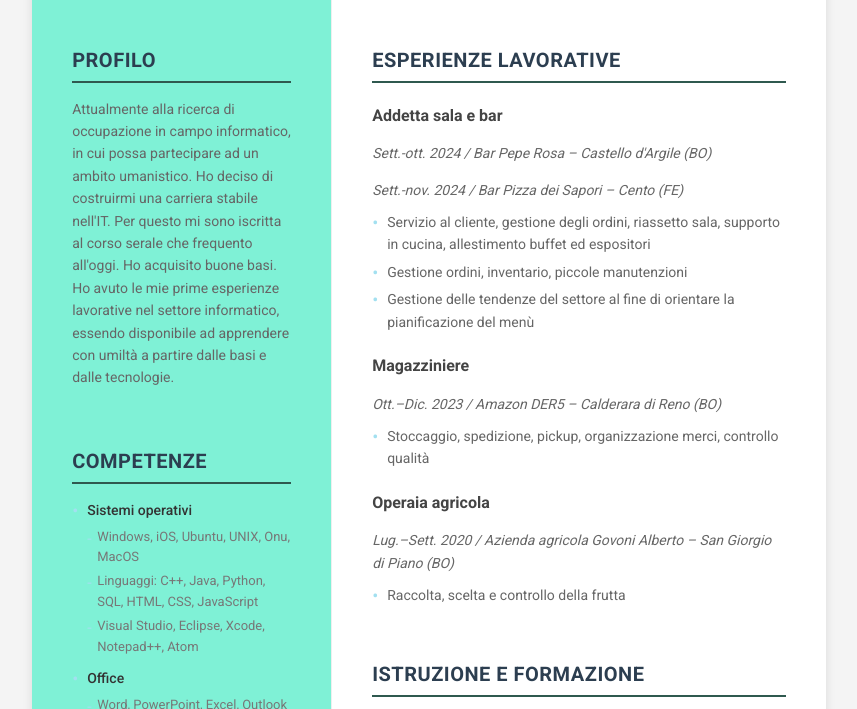
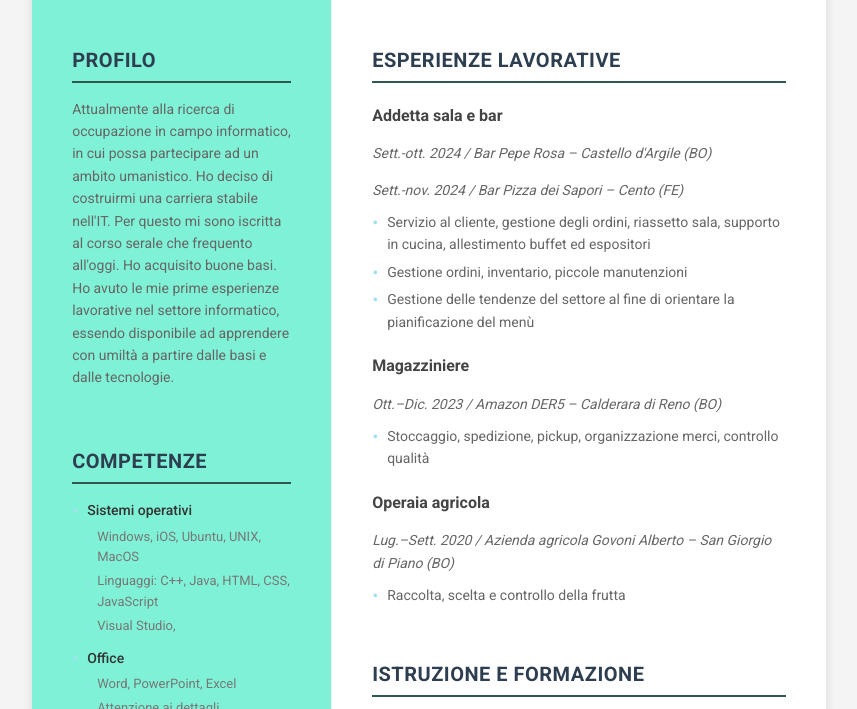
Before and after one commit to EliaTheHeli/curriculum, a plain HTML site: page index.html in a window 1280 px wide. Shown: the part 239-948 px from the top of the page, without its empty margins (211-1068 px from the left). Drawn offline with nearby package versions, Linux system fonts and the light colour scheme.

Commit message:
Update index.html

```diff
--- a/index.html
+++ b/index.html
@@ -43,14 +43,14 @@
           <ul>
             <li><span class="skill-category">Sistemi operativi</span>
               <ul>
-                <li>Windows, iOS, Ubuntu, UNIX, Onu, MacOS</li>
-                <li>Linguaggi: C++, Java, Python, SQL, HTML, CSS, JavaScript</li>
-                <li>Visual Studio, Eclipse, Xcode, Notepad++, Atom</li>
+                <li>Windows, iOS, Ubuntu, UNIX, MacOS</li>
+                <li>Linguaggi: C++, Java, HTML, CSS, JavaScript</li>
+                <li>Visual Studio,</li>
               </ul>
             </li>
             <li><span class="skill-category">Office</span>
               <ul>
-                <li>Word, PowerPoint, Excel, Outlook</li>
+                <li>Word, PowerPoint, Excel</li>
                 <li>Attenzione ai dettagli</li>
                 <li>Capacità di apprendimento rapido</li>
                 <li>Sperimentata in contesto sia scolastico sia lavorativo</li>
```
